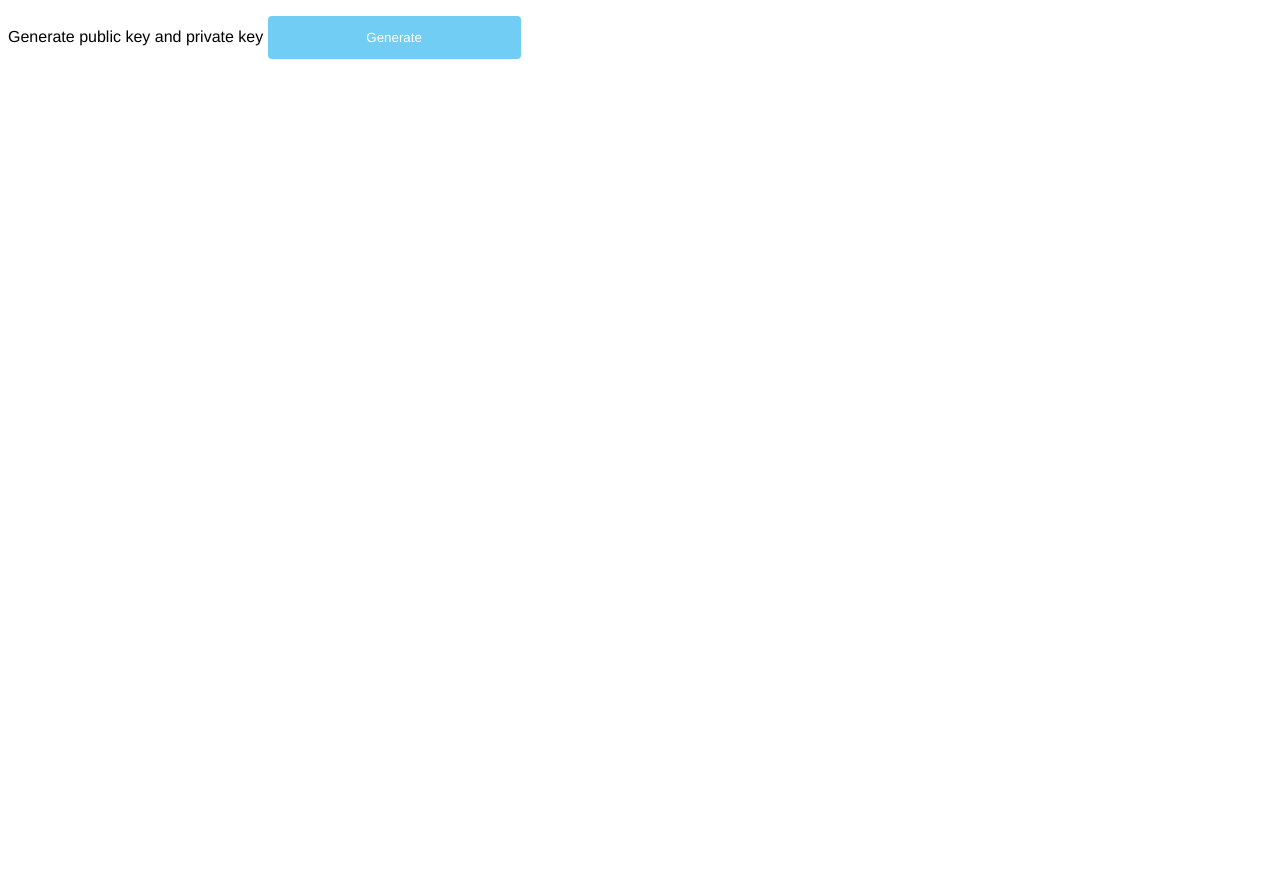
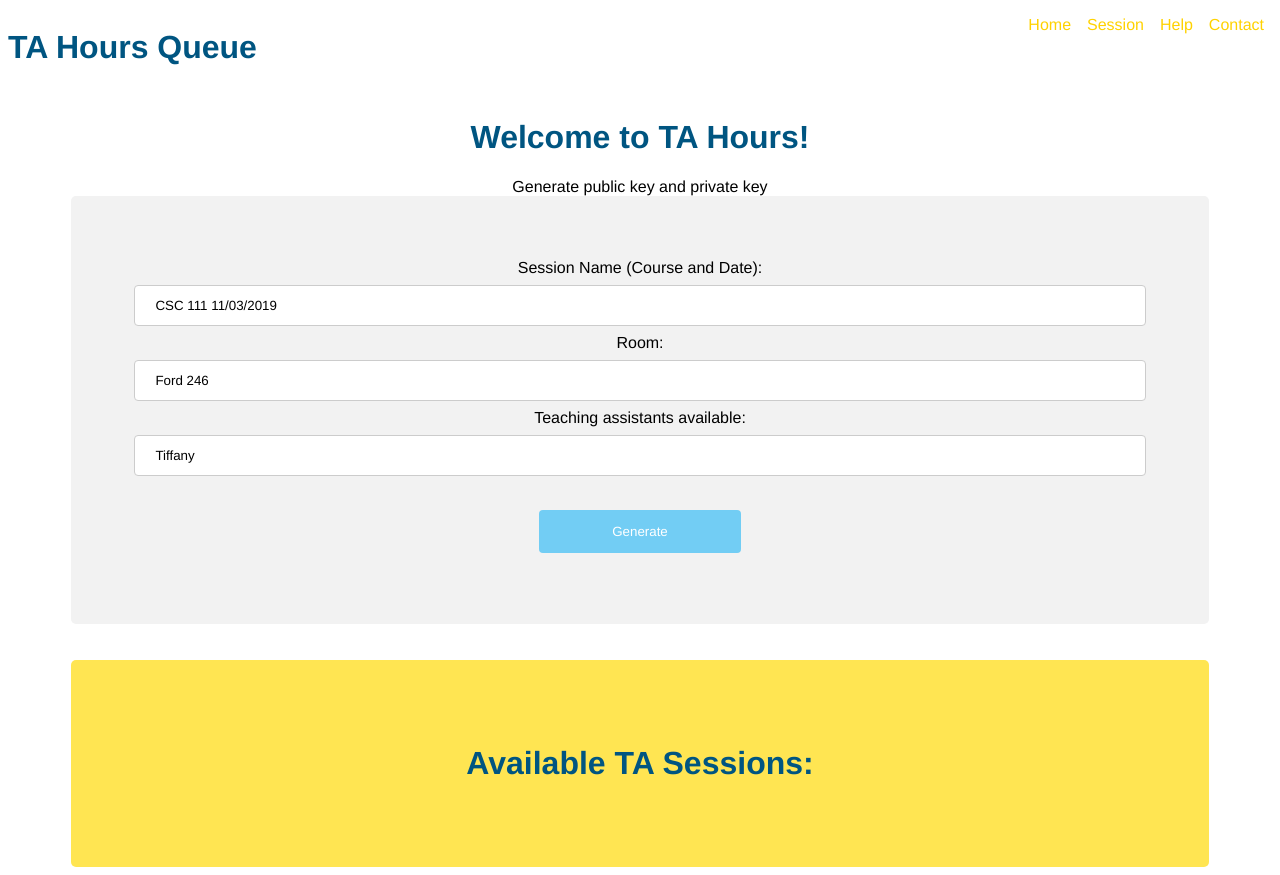
Before and after one commit to tiffanyxiao/ta-hours-queue, a PHP site: page /home.html in a window 1280 px wide. Before the commit the page ends 59 px from the top, so only its background shows below. Run offline with PHP 8.4, Linux system fonts and the light colour scheme.

Commit message:
Updated with some of the sessions queue functionalities.

```diff
--- a/database.js
+++ b/database.js
@@ -25,7 +25,7 @@ let db = new sqlite3.Database('ta_hours_queue.db', sqlite3.OPEN_READWRITE, (err)
                 // db.run(insert, ["Tiffany","Xiao","11:03"]);
             }
         });
-        db.run('CREATE TABLE sessions(session_id INTEGER PRIMARY KEY, public_key varchar(255), private_key varchar(255), active int)',
+        db.run('CREATE TABLE sessions(session_id INTEGER PRIMARY KEY, public_key varchar(255), private_key varchar(255), active int, session_name varchar(255))',
         (err) => {
             if (err) {
                 // Table already created
@@ -39,8 +39,8 @@ let db = new sqlite3.Database('ta_hours_queue.db', sqlite3.OPEN_READWRITE, (err)
                         publicKey = generateKey(6);
                         privateKey = generateKey(6);
                         if (!((publicKey in publicKeys) & (privateKey in privateKeys))){
-                            let insert = 'INSERT INTO sessions(public_key, private_key, active) VALUES (?,?,?)';
-                            db.run(insert, [publicKey, privateKey, 0]);
+                            let insert = 'INSERT INTO sessions(public_key, private_key, active, session_name) VALUES (?,?,?,?)';
+                            db.run(insert, [publicKey, privateKey, 0, ""]);
                             publicKeys.push(publicKey);
                             privateKeys.push(privateKey);
                            created = true;
--- a/public/home.html
+++ b/public/home.html
@@ -5,9 +5,57 @@
     <link rel="stylesheet" type="text/css" href="style.css">
     <link rel='icon' href='favicon.ico' type='image/x-icon'/ >
 </head>
-<body>
-    Generate public key and private key
-    <button onclick="generateKeys()" style ="width:20%" >Generate</button>
+<body onload="onLoadSessions()">
+    <!--- Navbar --->
+    <div>
+        <div style = "float: left">
+            <h1> TA Hours Queue </h1>
+        </div>
+        <div>
+            <ul>
+            <li><a href="home.html"> Home </a></li>
+            <li><a href="index.html"> Session </a></li>
+            <li><a href="#help"> Help </a></li>
+            <li><a href="#Contact"> Contact </a></li>
+            </ul>
+        </div>
+    </div>
+    <!--- Body --->
+    <br>
+    <br>
+    <br>
+    <br>
+    <br>
+    <center>
+    <div id="top">
+      <h1> Welcome to TA Hours!</h1>
+      <!--- Form --->
+      Generate public key and private key
+        <div id="form">
+            Session Name (Course and Date):<br>
+            <input type="text" id="sessionName" name="sessionname" value="CSC 111 11/03/2019">
+            Room:<br>
+            <input type="text" id="room" name="roomname" value="Ford 246">
+            Teaching assistants available:<br>
+            <input type="text" id="taNames" name="tanames" value="Tiffany">
+            <br><br>
+            <button onclick="generateKeys()" style ="width:20%" >Generate</button>
+        </div>
+    </div>
+    <br>
+    <br>
+    <div>
+      <div>
+        <!--- Session Entries --->
+        <div id="sessionEntriesBox">
+          <h1> Available TA Sessions: </h1>
+          <div id="sessionEntries">
+
+          </div>
+        </div>
+      </div>
+    </div>
+    </center>
 </body>
 <script src="script.js"></script>
 </html>
--- a/public/index.html
+++ b/public/index.html
@@ -14,7 +14,7 @@
       <div>
         <ul>
           <li><a href="home.html"> Home </a></li>
-          <li><a href="#session"> Session </a></li>
+          <li><a href="index.html"> Session </a></li>
           <li><a href="#help"> Help </a></li>
           <li><a href="#Contact"> Contact </a></li>
         </ul>
--- a/public/script.js
+++ b/public/script.js
@@ -44,7 +44,30 @@ class Entry{
     }
 }
 
-/* REGULAR JAVASCRIPT FUNCTION CALLS */
+/*
+* Each instance of the Session class represents an entry in the session queue.
+* The constructor includes fields representing some columns of the sessions table (no private key).
+*/
+class Session{
+    /*
+    * Constructor for an entry.
+    *
+    * @param    {int}       sessionId      id of the session.
+    * @param    {string}    publicKey      Public key for the session.
+    * @param    {int}       active          Either 0 or 1. 0 for non-active session, 1 for active session.
+    * @param    {string}    sessionName    Name of the session.
+    */
+    constructor(sessionId, publicKey, active, sessionName, room, TAs){
+        this.sSessionId = sessionId;
+        this.sPublicKey = publicKey;
+        this.sActive = active;
+        this.sSessionName = sessionName;
+        this.sRoom = room;
+        this.sTAs = TAs;
+    }
+}
+
+/* ------------------------- REGULAR JAVASCRIPT FUNCTION CALLS ------------------------- */
 
 /*
 * Function to clear all HTML code from queue.
@@ -104,6 +127,44 @@ function entryToText(newEntry, date){
 }
 
 /*
+* Turn the session instance into html to display.
+*
+* @param    {string}    newSession    session to turn into html
+*/
+function sessionToText(newSession){
+    // create text elements
+    let para = document.createElement("p");
+    let nameText = document.createTextNode(newSession.sSessionName);
+    let lineBreak = document.createElement("br");
+    let roomText = document.createTextNode(newSession.sRoom);
+    let taText = document.createTextNode(newSession.sTAs);
+    let queue = document.getElementById('sessionEntries');
+    let xText = document.createTextNode("  ");
+    let img = document.createElement("img");
+
+    // set attributes if needed
+    para.setAttribute("class","queueEntry");
+    img.setAttribute("src", "images/x-icon.png");
+    img.setAttribute("height", "10");
+    img.setAttribute("width", "10");
+    img.setAttribute("alt", "x-out-button");
+
+    // set onclick function for deleting the entry (call confirmAction)
+    img.onclick = function(){
+        confirmAction(url,newSession.id);
+    }
+
+    // append elements to paragraph element (to add to queue box)
+    para.appendChild(nameText);
+    para.appendChild(lineBreak);
+    para.appendChild(roomText);
+    para.appendChild(lineBreak);
+    para.appendChild(taText);
+    para.appendChild(img);
+    queue.appendChild(para);
+}
+
+/*
 * Create a new entry based off of the entries in the form
 *
 */
@@ -136,7 +197,7 @@ function archiveQueue(){
 }
 
 /*
-* Onload function for the page. Loads queue and the public key (from local storage).
+* Onload function for the queue page. Loads queue and the public key (from local storage).
 *
 */
 function onLoad(){
@@ -145,6 +206,16 @@ function onLoad(){
     requestSessionsGetPublicKey(url, publicKeyText);
     let publicKeyTextArea = document.getElementById("publicKeyText");
     publicKeyTextArea.append(publicKeyText);
+}
+
+/*
+* Onload function for the session page. Loads all sessions
+*
+*/
+function onLoadSessions(){
+    let room = document.getElementById("room").value;
+    let tas = document.getElementById("taNames").value;
+    requestSessionsGetActive(url, room, tas);
 }
 
 /*
@@ -164,7 +235,8 @@ function keySubmit(){
 */
 function generateKeys(){
     // generate the public and private keys
-    requestSessionsGetKey(url);
+    let sessionName = document.getElementById("sessionName").value;
+    requestSessionsGetKey(url, sessionName);
 }
 
 /* ------------------------- API CALLS FOR QUEUE TABLE -------------------------  */
@@ -305,7 +377,6 @@ function requestQueueDeleteEntry(theUrl, params){
 
 /* ------------------------- API CALLS FOR SESSIONS TABLE ------------------------- */
 
-// helper function for requestSessionsGetKey api call
 /*
 * Callback to alert private key and public key and post them to session table if they don't already
 * exist. If they do, generate new keys.
@@ -314,11 +385,15 @@ function requestQueueDeleteEntry(theUrl, params){
 * @param    {int}           publicKey   public key
 * @param    {int}           privateKey  private key
 */
-function callbackRequestSessionsGetKey(response){
+function callbackRequestSessionsGetKey(response, theUrl, sessionName){
     response = JSON.parse(response);
     publicKey = response["data"]["public_key"];
     privateKey = response["data"]["private_key"];
     alert("Private Key: "+privateKey+"  Public Key: "+publicKey);
+    let rowId = response["data"]["session_id"];
+    let active = 1;
+    console.log("hello");
+    requestSessionsPatchSession(theUrl, active, sessionName, rowId);
 }
 
 /*
@@ -328,13 +403,56 @@ function callbackRequestSessionsGetKey(response){
 * @param    {int}       privateKey  the private key
 * @param    {int}       publicKey   the public key
 */
-function requestSessionsGetKey(theUrl){
+function requestSessionsGetKey(theUrl, sessionName){
     let xmlHttp = new XMLHttpRequest();
     xmlHttp.onreadystatechange = function() {
         if (xmlHttp.readyState == 4 && xmlHttp.status == 200)
-        callbackRequestSessionsGetKey(xmlHttp.responseText);
+        callbackRequestSessionsGetKey(xmlHttp.responseText, theUrl, sessionName);
     }
     xmlHttp.open("GET", theUrl+"api/sessions/generatekeys/", true); // true for asynchronous
+    xmlHttp.send(null);
+}
+
+/*
+* Callback to alert private key and public key and post them to session table if they don't already
+* exist. If they do, generate new keys.
+*
+* @param    {JSON string}   response    response from api
+* @param    {int}           publicKey   public key
+* @param    {int}           privateKey  private key
+*/
+function callbackRequestSessionsGetActive(response, room, tas){
+    // parse json response, then iterate through the response (to get each entry and display)
+    response = JSON.parse(response);
+    for (session in response["data"]){
+        currentSession = response["data"][session];
+        // only show if active is 1 and the session_id matches
+        if (currentSession["active"]===1){
+            let sessionId = currentSession["session_id"];
+            let publicKey = currentSession["public_key"];
+            // create a time for when this entry was made
+            let active = currentSession["active"];
+            let sessionName = currentSession["session_name"];
+            // create an entry object instance
+            let newSession = new Session(sessionId, publicKey, active, sessionName, room, tas);
+            // display on html page
+            sessionToText(newSession);
+        }
+    }
+}
+
+/*
+* Request to get all active sessions
+*
+* @param    {string}    theUrl      url for the host server
+*/
+function requestSessionsGetActive(theUrl, room, tas){
+    let xmlHttp = new XMLHttpRequest();
+    xmlHttp.onreadystatechange = function() {
+        if (xmlHttp.readyState == 4 && xmlHttp.status == 200)
+        callbackRequestSessionsGetActive(xmlHttp.responseText, room, tas);
+    }
+    xmlHttp.open("GET", theUrl+"api/sessions/active", true); // true for asynchronous
     xmlHttp.send(null);
 }
 
@@ -442,6 +560,24 @@ function requestSessionsGetKeyAuth(theUrl, newEntryId, publicKey, privateKey){
     xmlHttp.send(null);
 }
 
+/*
+* Request to update session to an active session with the session name.
+*
+* @param    {string}    theUrl      url for the host server
+* @param    {int}       active      0 for inactive, 1 for active
+* @param    {string}    sessionName name of the session
+* @param    {int}       rowId       id of the row
+*/
+function requestSessionsPatchSession(theUrl, active, sessionName, rowId){
+    let xmlHttp = new XMLHttpRequest();
+    xmlHttp.onreadystatechange = function() {
+        if (xmlHttp.readyState == 4 && xmlHttp.status == 200)
+        response = xmlHttp.responseText;
+    }
+    xmlHttp.open("GET", theUrl+"api/sessions/update/?active="+active+"&session_name="+sessionName+"&rowid="+rowId, true); // true for asynchronous
+    xmlHttp.send(null);
+}
+
 // setTimeout(function(){
 //     window.location.reload(1);
 //  }, 5000);
--- a/public/style.css
+++ b/public/style.css
@@ -65,6 +65,13 @@ button:hover {
   padding: 5%;
 }
 
+#sessionEntriesBox{
+  width: 80%;
+  border-radius: 5px;
+  background-color: #FFE552;
+  padding: 5%;
+}
+
 .queueEntry{
   border-style: solid;
   border-width: 2px;
```
Also changed, not shown: server.js (+63 -0 lines), ta_hours_queue.db.
